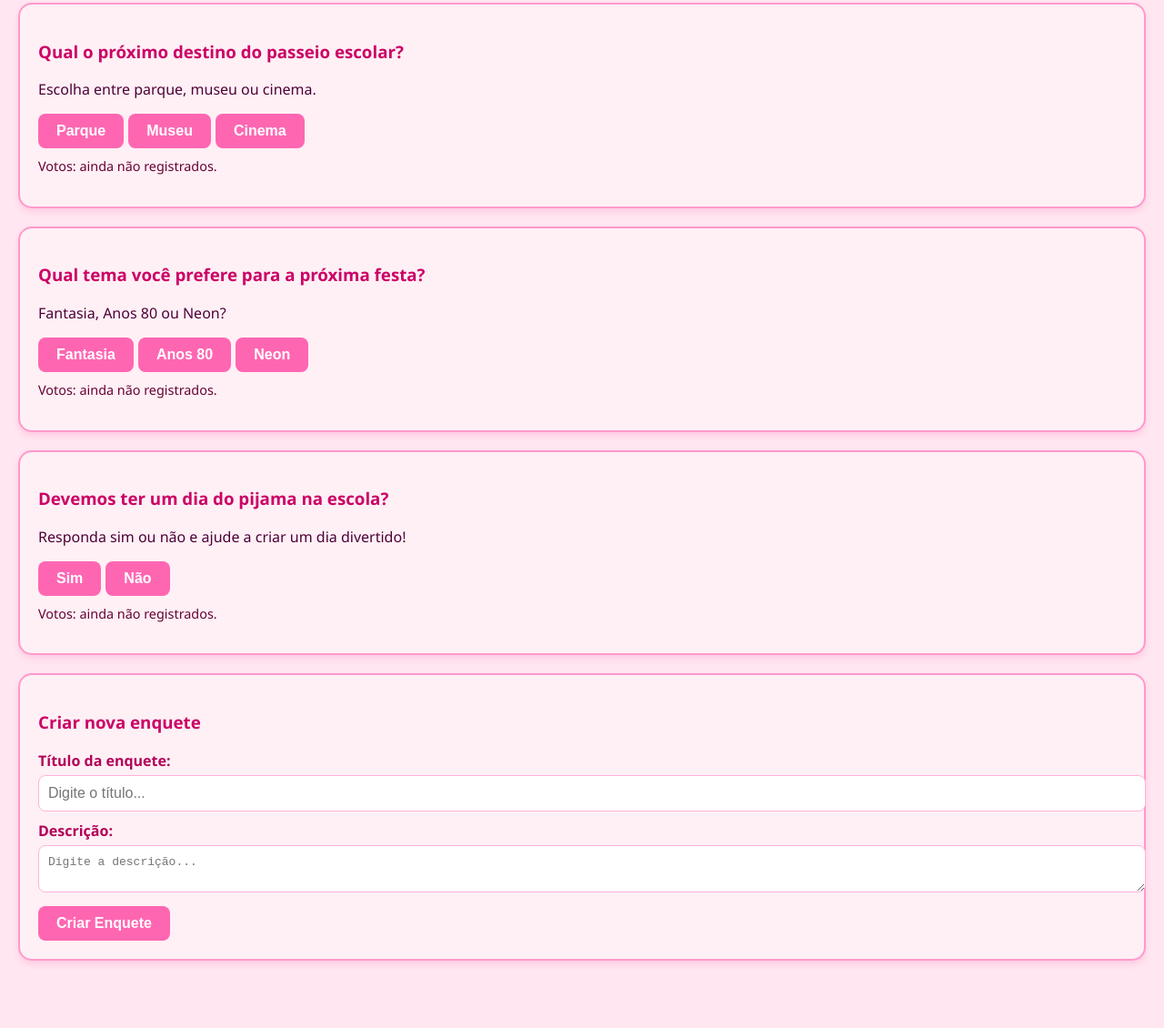
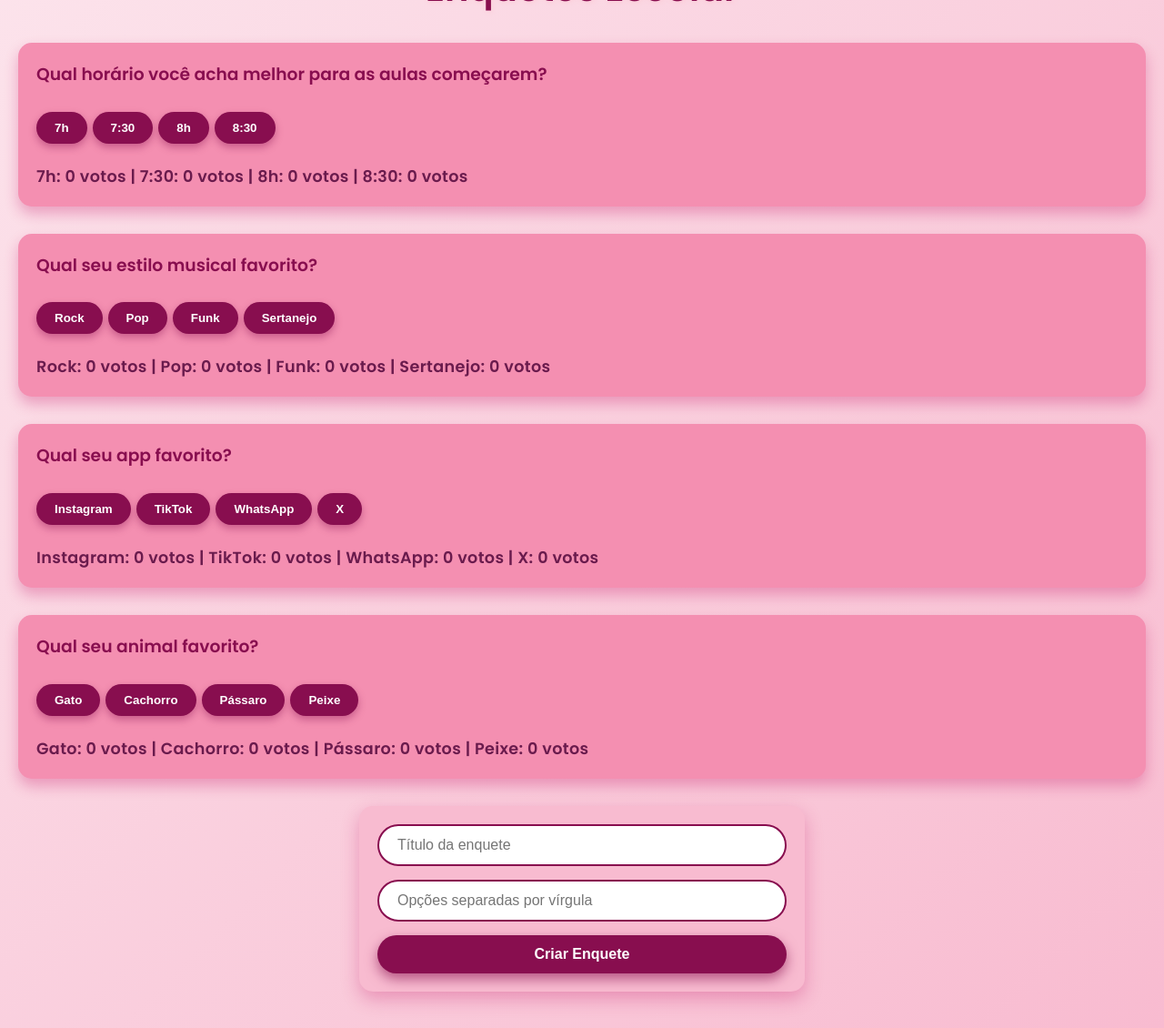
Before and after one commit to karemoliveira18/Karem_sistema_de_gerenciamento_de_enquetes_escolares, a plain HTML site: page meu_projeto/index.html in a window 1280 px wide. Shown: the part 83-1213 px from the top of the page at 91% size. Before the commit the page ends 1159 px from the top, so only its background shows below. Drawn offline with Linux system fonts and the light colour scheme.

Commit message:
Primeiro commit - enquetes escolares

```diff
--- a/meu_projeto/index.html
+++ b/meu_projeto/index.html
@@ -1,30 +1,22 @@
 <!DOCTYPE html>
-<html lang="pt-br">
+<html lang="pt-BR">
 <head>
   <meta charset="UTF-8" />
-  <meta name="viewport" content="width=device-width, initial-scale=1.0"/>
-  <title>Enquete Escolar</title>
-  <link rel="stylesheet" href="style.css"/>
+  <title>Sistema de Enquente Escolar</title>
+  <link rel="stylesheet" href="style.css" />
 </head>
 <body>
-  <h1>Sistema de Gerenciamento de Enquete Escolar</h1>
+  <h1>Enquetes Escolar</h1>
 
-  <!-- Enquetes Prontas -->
-  <div id="enquetes-container">
-    <!-- As enquetes serão inseridas aqui via JavaScript -->
-  </div>
+  <section id="enquetes-container"></section>
 
-  <!-- Criar nova enquete -->
-  <div class="card">
-    <h3>Criar nova enquete</h3>
-    <label for="titulo">Título da enquete:</label>
-    <input type="text" id="titulo" placeholder="Digite o título..."/>
-
-    <label for="descricao">Descrição:</label>
-    <textarea id="descricao" placeholder="Digite a descrição..."></textarea>
-
-    <button onclick="criarEnquete()">Criar Enquete</button>
-  </div>
+  <section id="criador">
+    <form id="form-enquete">
+      <input type="text" id="titulo" placeholder="Título da enquete" required />
+      <input type="text" id="opcoes" placeholder="Opções separadas por vírgula" required />
+      <button type="submit">Criar Enquete</button>
+    </form>
+  </section>
 
   <script src="script.js"></script>
 </body>
--- a/meu_projeto/script.js
+++ b/meu_projeto/script.js
@@ -1,82 +1,70 @@
-const enquetes = [
-    {
-      titulo: "Qual o próximo destino do passeio escolar?",
-      descricao: "Escolha entre parque, museu ou cinema.",
-      opcoes: ["Parque", "Museu", "Cinema"],
-    },
-    {
-      titulo: "Qual tema você prefere para a próxima festa?",
-      descricao: "Fantasia, Anos 80 ou Neon?",
-      opcoes: ["Fantasia", "Anos 80", "Neon"],
-    },
-    {
-      titulo: "Devemos ter um dia do pijama na escola?",
-      descricao: "Responda sim ou não e ajude a criar um dia divertido!",
-      opcoes: ["Sim", "Não"],
-    },
-  ];
+const enquetesContainer = document.getElementById("enquetes-container");
+const form = document.getElementById("form-enquete");
 
-  function renderizarEnquetes() {
-    const container = document.getElementById("enquetes-container");
-    container.innerHTML = "";
+const enquetes = [];
 
-    enquetes.forEach((enquete, index) => {
-      const votos = Array(enquete.opcoes.length).fill(0);
+const iniciais = [
+  { titulo: "Qual horário você acha melhor para as aulas começarem?", opcoes: ["7h", "7:30", "8h", "8:30"] },
+  { titulo: "Qual seu estilo musical favorito?", opcoes: ["Rock", "Pop", "Funk", "Sertanejo"] },
+  { titulo: "Qual seu app favorito?", opcoes: ["Instagram", "TikTok", "WhatsApp", "X"] },
+  { titulo: "Qual seu animal favorito?", opcoes: ["Gato", "Cachorro", "Pássaro", "Peixe"] }
+];
 
-      const card = document.createElement("div");
-      card.className = "card";
+function criarEnquete(titulo, opcoes) {
+  const votos = {};
+  opcoes.forEach(op => votos[op] = 0);
 
-      const titulo = document.createElement("h3");
-      titulo.innerText = enquete.titulo;
+  const enquete = { titulo, opcoes, votos };
+  enquetes.push(enquete);
 
-      const descricao = document.createElement("p");
-      descricao.innerText = enquete.descricao;
+  const div = document.createElement("div");
+  div.className = "enquete";
 
-      const opcoesContainer = document.createElement("div");
-      enquete.opcoes.forEach((opcao, i) => {
-        const btn = document.createElement("button");
-        btn.innerText = opcao;
-        btn.onclick = () => {
-          votos[i]++;
-          resultado.innerText = `Votos: ${enquete.opcoes.map(
-            (o, idx) => `${o}: ${votos[idx]}`
-          ).join(" | ")}`;
-        };
-        opcoesContainer.appendChild(btn);
-      });
+  const h3 = document.createElement("h3");
+  h3.textContent = titulo;
+  div.appendChild(h3);
 
-      const resultado = document.createElement("p");
-      resultado.className = "voto";
-      resultado.innerText = "Votos: ainda não registrados.";
+  opcoes.forEach(opcao => {
+    const botao = document.createElement("button");
+    botao.textContent = opcao;
+    botao.addEventListener("click", () => {
+      enquete.votos[opcao]++;
+      atualizarResultado(div, enquete);
+    });
+    div.appendChild(botao);
+  });
 
-      card.appendChild(titulo);
-      card.appendChild(descricao);
-      card.appendChild(opcoesContainer);
-      card.appendChild(resultado);
-      container.appendChild(card);
-    });
+  const resultado = document.createElement("div");
+  resultado.className = "resultado";
+  div.appendChild(resultado);
+
+  atualizarResultado(div, enquete);
+  enquetesContainer.appendChild(div);
+}
+
+function atualizarResultado(div, enquete) {
+  const resultado = div.querySelector(".resultado");
+  resultado.textContent = enquete.opcoes
+    .map(op => `${op}: ${enquete.votos[op]} voto${enquete.votos[op] !== 1 ? 's' : ''}`)
+    .join(" | ");
+}
+
+// Cria as enquetes iniciais
+iniciais.forEach(enq => criarEnquete(enq.titulo, enq.opcoes));
+
+// Formulário para criar novas enquetes
+form.addEventListener("submit", e => {
+  e.preventDefault();
+  const titulo = document.getElementById("titulo").value.trim();
+  const opcoesTexto = document.getElementById("opcoes").value.trim();
+
+  if (titulo && opcoesTexto) {
+    const opcoes = opcoesTexto.split(",").map(op => op.trim()).filter(op => op);
+    if (opcoes.length >= 2) {
+      criarEnquete(titulo, opcoes);
+      form.reset();
+    } else {
+      alert("Insira pelo menos duas opções.");
+    }
   }
-
-  function criarEnquete() {
-    const titulo = document.getElementById("titulo").value.trim();
-    const descricao = document.getElementById("descricao").value.trim();
-
-    if (!titulo || !descricao) {
-      alert("Preencha todos os campos.");
-      return;
-    }
-
-    enquetes.push({
-      titulo: titulo,
-      descricao: descricao,
-      opcoes: ["Sim", "Não"]
-    });
-
-    document.getElementById("titulo").value = "";
-    document.getElementById("descricao").value = "";
-
-    renderizarEnquetes();
-    alert("Nova enquete criada!");
-  }
-
-  renderizarEnquetes();
+});
--- a/meu_projeto/style.css
+++ b/meu_projeto/style.css
@@ -1,66 +1,107 @@
+@import url('https://fonts.googleapis.com/css2?family=Poppins:wght@400;600&display=swap');
+
 body {
-    background-color: #ffe6f0;
-    font-family: 'Segoe UI', Tahoma, Geneva, Verdana, sans-serif;
-    color: #4d0039;
+  font-family: 'Poppins', sans-serif;
+  background: linear-gradient(135deg, #fce4ec, #f8bbd0);
+  color: #4a154b;
   margin: 20px;
 }
 
 h1 {
-    color: #cc0066;
   text-align: center;
-    font-size: 2em;
-    font-weight: bold;
+  margin: 40px 0 30px 0;
+  font-weight: 600;
+  color: #880e4f;
+  text-shadow: 1px 1px 4px rgba(255, 192, 203, 0.5);
+  font-size: 2.5rem;
 }
 
-  .card {
-    background-color: #fff0f5;
-    border: 2px solid #ff99cc;
+.enquete {
+  background: #f48fb1;
   border-radius: 15px;
   padding: 20px;
-    margin-bottom: 20px;
-    box-shadow: 0 4px 6px rgba(255, 105, 180, 0.2);
+  margin-bottom: 30px;
+  box-shadow: 0 8px 15px rgba(197, 17, 98, 0.3);
+  transition: transform 0.2s ease;
 }
 
-  h3 {
-    color: #cc0066;
-    font-weight: bold;
+.enquete:hover {
+  transform: translateY(-5px);
+  box-shadow: 0 12px 20px rgba(197, 17, 98, 0.5);
 }
 
-  label {
-    font-weight: bold;
-    color: #b30059;
+.enquete h3 {
+  margin-top: 0;
+  font-weight: 600;
+  color: #880e4f;
 }
 
-  input[type="text"],
-  textarea {
-    width: 100%;
-    padding: 10px;
-    margin-top: 5px;
-    margin-bottom: 10px;
-    border: 1px solid #ffb3d9;
-    border-radius: 8px;
-    font-size: 1em;
+.enquete button {
+  background: #880e4f;
+  border: none;
+  border-radius: 30px;
+  color: #fff;
+  cursor: pointer;
+  font-weight: 600;
+  margin: 8px 6px 8px 0;
+  padding: 10px 20px;
+  box-shadow: 0 4px 8px rgba(136, 14, 79, 0.4);
+  transition: background-color 0.3s ease, box-shadow 0.3s ease;
 }
 
-  button {
-    background-color: #ff66b2;
-    color: white;
-    padding: 10px 20px;
-    border: none;
-    border-radius: 8px;
-    cursor: pointer;
-    font-weight: bold;
-    transition: background-color 0.3s ease;
-    font-size: 1em;
-    margin-right: 5px;
+.enquete button:hover {
+  background: #ad1457;
+  box-shadow: 0 6px 14px rgba(173, 20, 87, 0.7);
 }
 
-  button:hover {
-    background-color: #e60073;
+.resultado {
+  margin-top: 15px;
+  font-weight: 600;
+  font-size: 1.1em;
+  color: #6a1b4d;
+  letter-spacing: 0.02em;
 }
 
-  .voto {
-    margin-top: 10px;
-    font-size: 0.9em;
-    color: #660033;
+form {
+  background: #f8bbd0;
+  border-radius: 15px;
+  padding: 20px;
+  max-width: 450px;
+  box-shadow: 0 8px 20px rgba(197, 17, 98, 0.3);
+  margin: 0 auto 40px auto;
 }
+
+form input[type="text"] {
+  border-radius: 30px;
+  border: 2px solid #880e4f;
+  padding: 12px 20px;
+  font-size: 1em;
+  margin-bottom: 15px;
+  outline: none;
+  transition: border-color 0.3s ease;
+  width: 100%;
+  box-sizing: border-box;
+}
+
+form input[type="text"]:focus {
+  border-color: #ad1457;
+}
+
+form button {
+  background: #880e4f;
+  color: #fff;
+  border: none;
+  border-radius: 30px;
+  padding: 12px 20px;
+  font-weight: 600;
+  font-size: 1em;
+  cursor: pointer;
+  box-shadow: 0 6px 14px rgba(136, 14, 79, 0.6);
+  transition: background-color 0.3s ease, box-shadow 0.3s ease;
+  width: 100%;
+}
+
+form button:hover {
+  background: #ad1457;
+  box-shadow: 0 8px 20px rgba(173, 20, 87, 0.9);
+}
```
Lines whose indentation alone changed are shown as unchanged.
